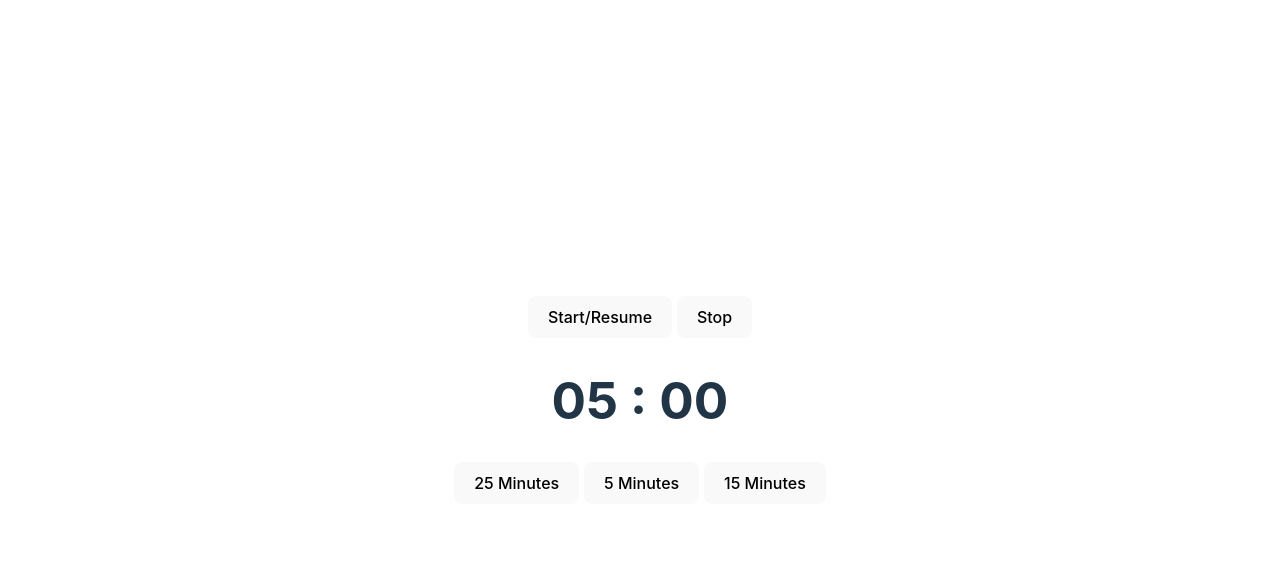
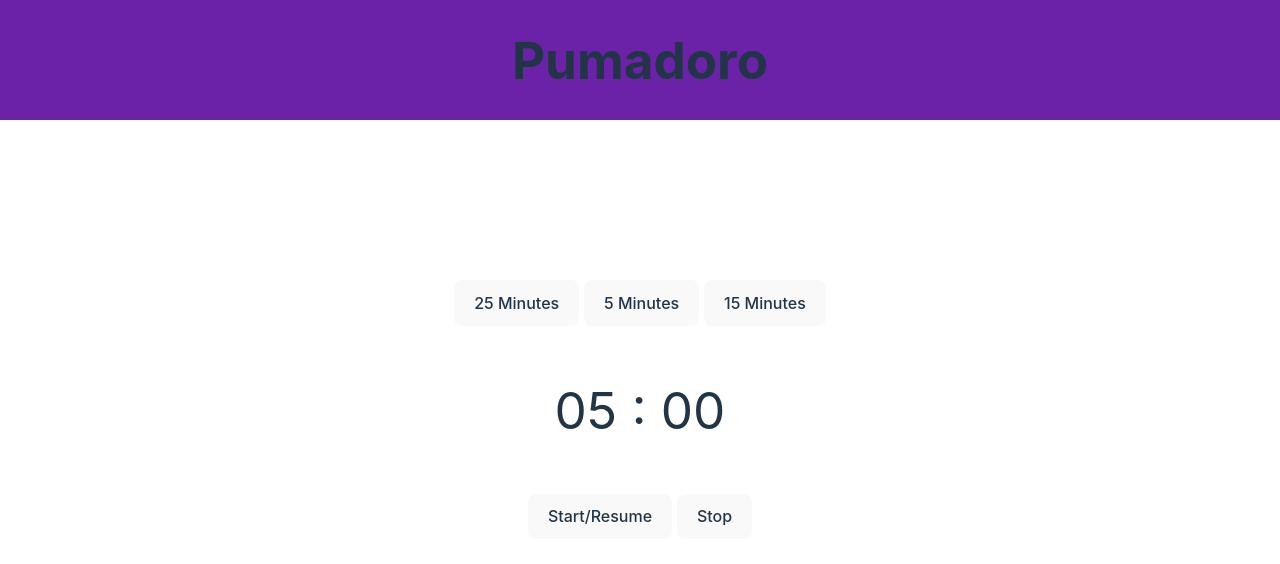
Before and after one commit to Visnicio/svelte-pomodoro, a Svelte app: page / in a window 1280 px wide. Shown: the top 564 px of the page. Built offline with nearby package versions, Linux system fonts and the light colour scheme.

Commit message:
tailwind import

```diff
--- a/package.json
+++ b/package.json
@@ -10,7 +10,11 @@
   },
   "devDependencies": {
     "@sveltejs/vite-plugin-svelte": "^1.0.2",
+    "autoprefixer": "^10.4.11",
+    "postcss": "^8.4.16",
     "svelte": "^3.49.0",
+    "svelte-preprocess": "^4.10.7",
+    "tailwindcss": "^3.1.8",
     "vite": "^3.1.0"
   }
 }
--- /dev/null
+++ b/postcss.config.cjs
@@ -0,0 +1,6 @@
+module.exports = {
+  plugins: {
+    tailwindcss: {},
+    autoprefixer: {},
+  },
+}
--- a/src/App.svelte
+++ b/src/App.svelte
@@ -1,6 +1,8 @@
 <script>
   import svelteLogo from './assets/svelte.svg'
   import Counter from './lib/Counter.svelte'
+
+  import Navbar from './lib/Navbar.svelte'
 
   import Timer from './lib/Timer.svelte'
   let timer;
@@ -10,14 +12,19 @@
 
 </script>
 
-<main>
-  <button on:click={()=>{isCounting=true}}>Start/Resume</button>
-  <button on:click={()=>{isCounting=false}}>Stop</button>
+<Navbar/>
+<main class="p-8 grid gap-4 justify-center text-center mt-32">
+  <div>
+    <button on:click={()=>{timeInSeconds=1500}}>25 Minutes</button>
+    <button on:click={()=>{timeInSeconds=300}}>5 Minutes</button>
+    <button on:click={()=>{timeInSeconds=900}}>15 Minutes</button>
+  </div>
 
   <Timer bind:this={timer} bind:isCounting bind:timeInSeconds/>
 
-  <button on:click={()=>{timeInSeconds=1500}}>25 Minutes</button>
-  <button on:click={()=>{timeInSeconds=300}}>5 Minutes</button>
-  <button on:click={()=>{timeInSeconds=900}}>15 Minutes</button>
+  <div>
+    <button on:click={()=>{isCounting=true}}>Start/Resume</button>
+    <button on:click={()=>{isCounting=false}}>Stop</button>
+  </div>
 
 </main>
--- a/src/app.css
+++ b/src/app.css
@@ -1,3 +1,7 @@
+@tailwind base;
+@tailwind components;
+@tailwind utilities;
+
 :root {
   font-family: Inter, Avenir, Helvetica, Arial, sans-serif;
   font-size: 16px;
@@ -25,11 +29,6 @@ a:hover {
 }
 
 body {
-  margin: 0;
-  display: flex;
-  place-items: center;
-  min-width: 320px;
-  min-height: 100vh;
 }
 
 h1 {
@@ -39,13 +38,6 @@ h1 {
 
 .card {
   padding: 2em;
-}
-
-#app {
-  max-width: 1280px;
-  margin: 0 auto;
-  padding: 2rem;
-  text-align: center;
 }
 
 button {
--- /dev/null
+++ b/src/lib/Navbar.svelte
@@ -0,0 +1,7 @@
+<script>
+
+</script>
+
+<nav class="bg-purple-800 flex p-8 items-center justify-center">
+    <h1 class="font-bold">Pumadoro</h1>
+</nav>
--- a/src/lib/Timer.svelte
+++ b/src/lib/Timer.svelte
@@ -1,4 +1,5 @@
 <script>
+
     export let timeInSeconds = 300;
     export let isCounting = false;
 
@@ -15,13 +16,15 @@
 
     interval = setInterval( ()=>{
         if(isCounting){
-            timeInSeconds --;
+            if(timeInSeconds > 0){
+                timeInSeconds --;
+            }
         }
 
     },1000)
 
 </script>
 
-<div>
+<div class="my-10 ">
     <h1>{minutes.toString().padStart(2, '0')} : {seconds.toString().padStart(2, '0')}</h1>
 </div>
--- /dev/null
+++ b/svelte.config.js
@@ -0,0 +1,9 @@
+import preprocess from "svelte-preprocess";
+
+export default {
+  preprocess: [
+    preprocess({
+      postcss: true,
+    }),
+  ],
+}
--- /dev/null
+++ b/tailwind.config.cjs
@@ -0,0 +1,8 @@
+/** @type {import('tailwindcss').Config} */
+module.exports = {
+  content: ['./src/**/*.{html,js,svelte,ts}'],
+  theme: {
+    extend: {},
+  },
+  plugins: [],
+}
```
Also changed, not shown: 1 other file (tests, documents, lock files or other folders).
